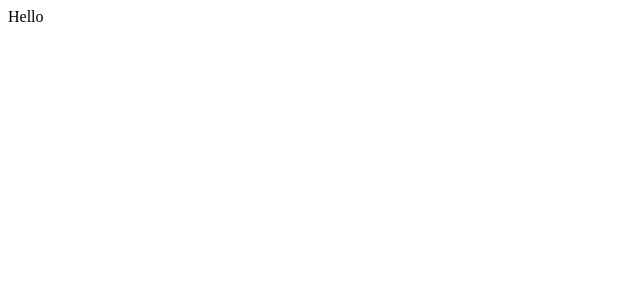
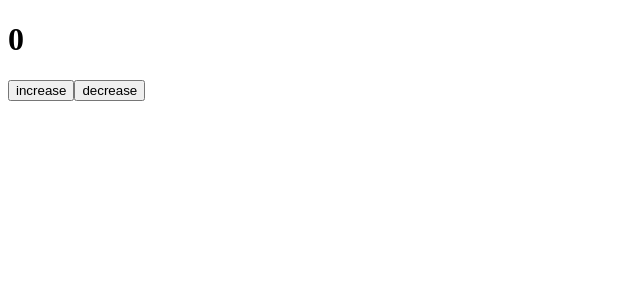
Before and after one commit to fedoroff94/marvel_app, a React (Create React App) app: page / in a window 1280 px wide. Shown: the top 300 px of the page, without its empty margins (0-640 px from the left). Built offline with nearby package versions, Linux system fonts and the light colour scheme.

Commit message:
feat: create actioncreators

```diff
--- a/src/App.tsx
+++ b/src/App.tsx
@@ -1,13 +1,25 @@
-import React from "react";
-import { useSelector } from 'react-redux';
+import { useSelector, useDispatch } from 'react-redux';
+import { increaseCount, decreaseCount } from "./redux/actions/actionCreator";
 
 const App = () => {
-  const store = useSelector(store => store);
-  console.log(store);
+
+  const dispatch = useDispatch();
+
+  const count = useSelector((store: any) => store?.counter?.count);
+
+   const handleIncrease = () => {
+    dispatch(increaseCount());
+  };
+
+   const handleDecrease = () => {
+    dispatch(decreaseCount());
+  };
 
 return (
   <div>
-    Hello
+    <h1>{count} </h1>
+    <button onClick={handleIncrease}>increase</button>
+    <button onClick={handleDecrease}>decrease</button>
   </div>
 )
 };
--- /dev/null
+++ b/src/redux/actions/actionCreator.ts
@@ -0,0 +1,9 @@
+ import { INCREASE_COUNT, DECREASE_COUNT } from "../constants";
+
+ export const increaseCount = () => ({
+    type: INCREASE_COUNT,
+ });
+
+ export const decreaseCount = () => ({
+    type: DECREASE_COUNT,
+ });
--- /dev/null
+++ b/src/redux/constants.ts
@@ -0,0 +1,2 @@
+export const INCREASE_COUNT = "INCREASE_COUNT";
+export const DECREASE_COUNT = "DECREASE_COUNT";
--- /dev/null
+++ b/src/redux/reducers/counter.ts
@@ -0,0 +1,15 @@
+import { INCREASE_COUNT, DECREASE_COUNT } from "../constants";
+
+interface IAction {
+    type: string;
+};
+
+const counter = ( state = { count: 0 }, action: IAction) => {
+    switch (action.type) {
+        case INCREASE_COUNT: return {...state, count: state.count + 1 };
+        case DECREASE_COUNT: return {...state, count: state.count - 1 }
+        default: return state;
+    }
+}
+
+export default counter;
--- a/src/redux/reducers/index.ts
+++ b/src/redux/reducers/index.ts
@@ -1,11 +1,8 @@
 import { combineReducers } from 'redux';
-
-const test = ( state = {}, action: any) => {
-    return state;
-}
+import counter from './counter';
 
 const reducer = combineReducers({
-    test,
+    counter,
 });
 
 export default reducer;
--- a/src/redux/store.js
+++ /dev/null
@@ -1,17 +0,0 @@
-import { createStore, compose} from "redux";
-import reducer from './reducers/index';
-
-const composeEnhancers =
-  typeof window === "object" && window.__REDUX_DEVTOOLS_EXTENSION_COMPOSE__
-    ? window.__REDUX_DEVTOOLS_EXTENSION_COMPOSE__({})
-    : compose;
-
-    const configureStore = preloadedState => createStore(
-        reducer,
-        preloadedState,
-        composeEnhancers(),
-    );
-
-    const store = configureStore({});
-
-    export default store;
--- /dev/null
+++ b/src/redux/store.ts
@@ -0,0 +1,20 @@
+import { createStore, compose} from "redux";
+import reducer from './reducers/index';
+
+declare global {
+  interface Window {
+    __REDUX_DEVTOOLS_EXTENSION_COMPOSE__?: typeof compose;
+  }
+}
+
+const composeEnhancers = window.__REDUX_DEVTOOLS_EXTENSION_COMPOSE__ || compose;
+
+    const configureStore = (preloadedState: any) => createStore(
+        reducer,
+        preloadedState,
+        composeEnhancers(),
+    );
+
+    const store = configureStore({});
+
+    export default store;
```
